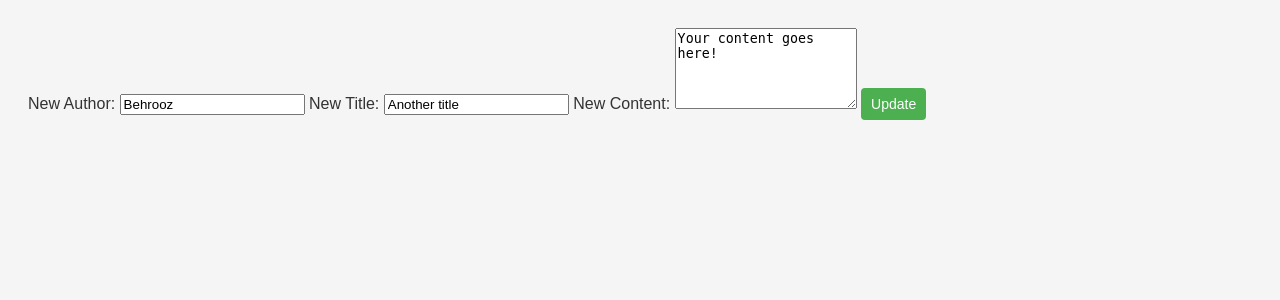
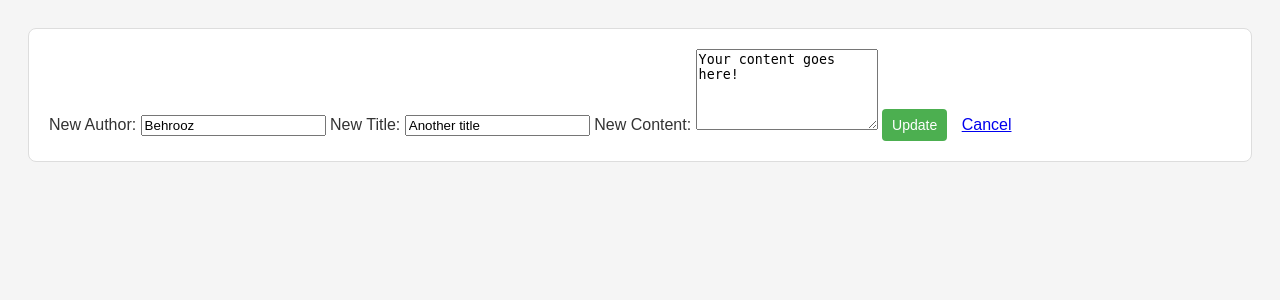
Before and after one commit to 84edu/New_Blog, a Flask app: page /update/2 in a window 1280 px wide. Shown: the top 300 px of the page. Run offline with Flask 3, Linux system fonts and the light colour scheme.

Commit message:
Replace hardcoded update URL with url_for helper

```diff
--- a/templates/update.html
+++ b/templates/update.html
@@ -6,7 +6,8 @@
     <link rel="stylesheet" href="{{ url_for('static', filename='style.css') }}">
 </head>
 <body>
-    <form action="/update/{{ post.id }}" method="post">
+    <div class="post">
+        <form action="{{ url_for('update', post_id=post['id']) }}" method="POST">
             <label for="new_author">New Author:</label>
             <input type="text" name="new_author" id="new_author" value="{{ post.author }}" required>
             <label for="new_title">New Title:</label>
@@ -14,6 +15,8 @@
             <label for="new_content">New Content:</label>
             <textarea name="new_content" id="new_content" rows="5" required>{{ post.content }}</textarea>
             <button type="submit" class="btn">Update</button>
+            <a href="{{ url_for('index') }}" style="margin-left: 10px;">Cancel</a>
         </form>
+    </div>
 </body>
 </html>
```
Lines whose indentation alone changed are shown as unchanged.
